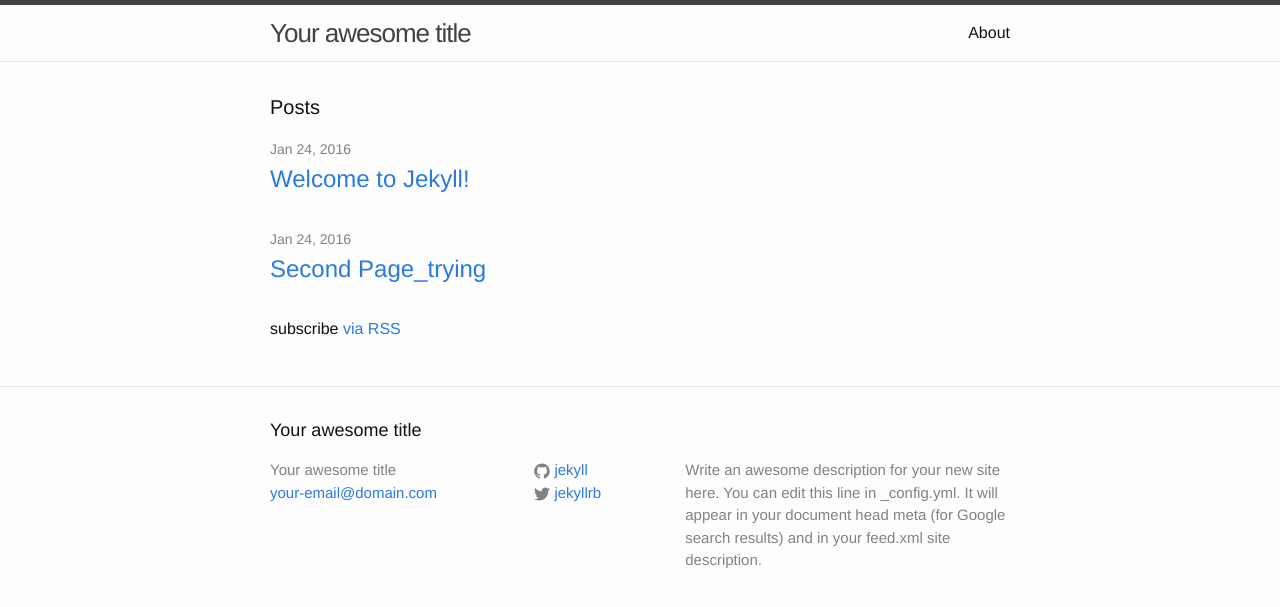
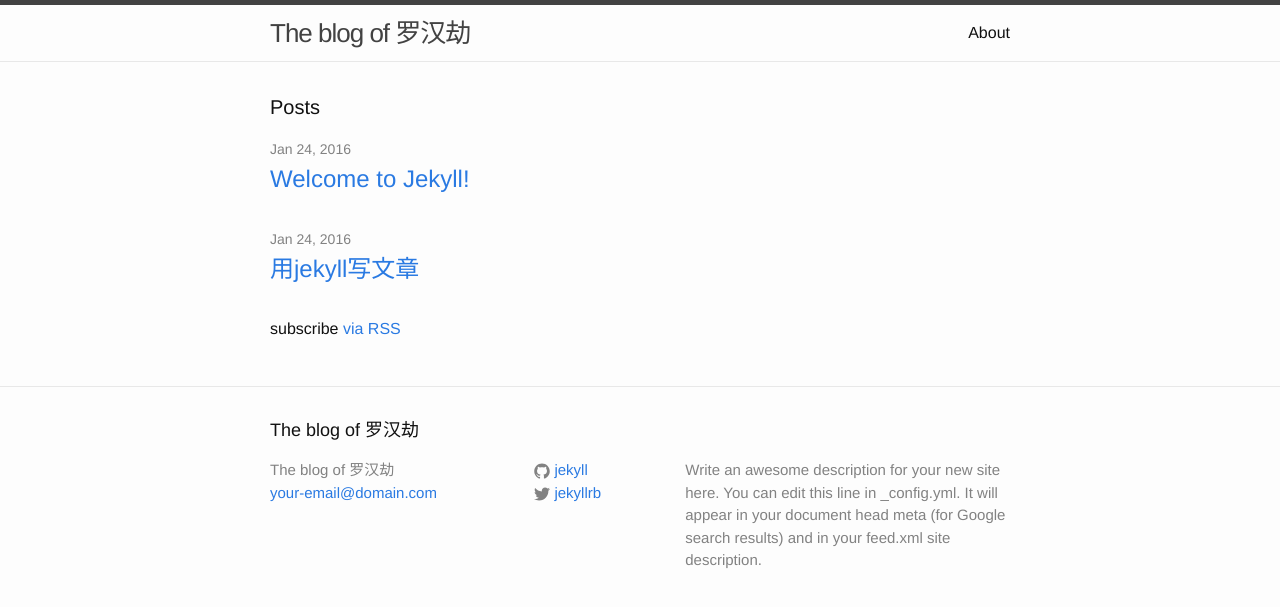
Before and after one commit to LuoHanJie/LuoHanJie.github.io, a Jekyll site: the page built from index.html, in a window 1280 px wide. Shown: the top 607 px of the page. Built offline with Jekyll 4.4.1, drawn with Linux system fonts in a browser that asks for light colours.

```diff
--- a/_config.yml
+++ b/_config.yml
@@ -6,7 +6,7 @@
 # 'jekyll serve'. If you change this file, please restart the server process.
 
 # Site settings
-title: Your awesome title
+title: The blog of 罗汉劫
 email: your-email@domain.com
 description: > # this means to ignore newlines until "baseurl:"
   Write an awesome description for your new site here. You can edit this
```
Also changed, not shown: _posts/2016-01-24-second-page_trying.markdown (+20 -1 lines).
